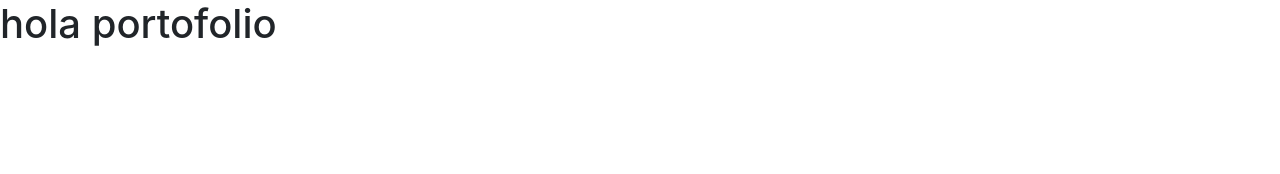
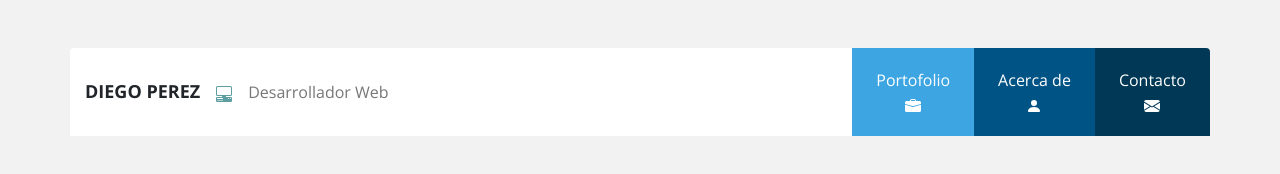
Before and after one commit to diegojperez90/Portafolio_bootstrap5, a plain HTML site: page index.html in a window 1280 px wide. Drawn offline with nearby package versions, Linux system fonts and the light colour scheme; a web font is replaced by a local one.

Commit message:
realizando header

```diff
--- /dev/null
+++ b/estilos.css
@@ -0,0 +1,35 @@
+body {
+    background: #f2f2f2;
+    font-family: 'Open Sans', sans-serif;
+}
+
+header .nav {
+    min-height: 88px;
+    overflow: hidden;
+    background: white;
+}
+
+header .logo h2 {
+    font-weight: bold;
+    font-size: 18px;
+}
+
+header .logo p {
+    font-size: 16px;
+}
+
+header .logo .icono {
+    color:cadetblue;
+}
+
+header .logo p {
+    color: #777777;
+}
+
+header .menu .c1 { background: #3da5e2; }
+header .menu .c2 { background: #005385; }
+header .menu .c3 { background: #003855; }
+
+header .menu .c1:hover { background: #1ba0ef; }
+header .menu .c2:hover { background: #00426a; }
+header .menu .c3:hover { background: #002d44; }
--- a/index.html
+++ b/index.html
@@ -4,14 +4,67 @@
     <meta charset="UTF-8">
     <meta http-equiv="X-UA-Compatible" content="IE=edge">
     <meta name="viewport" content="width=device-width, initial-scale=1.0">
+    <link rel="preconnect" href="https://fonts.googleapis.com">
+    <link rel="preconnect" href="https://fonts.gstatic.com" crossorigin>
+    <link href="https://fonts.googleapis.com/css2?family=Bakbak+One&family=Open+Sans:wght@300;400;600;700&display=swap" rel="stylesheet">
     <link rel="stylesheet" href="https://cdn.jsdelivr.net/npm/bootstrap@4.6.1/dist/css/bootstrap.min.css" integrity="sha384-zCbKRCUGaJDkqS1kPbPd7TveP5iyJE0EjAuZQTgFLD2ylzuqKfdKlfG/eSrtxUkn" crossorigin="anonymous">
-    <title>Porfolio</title>
+    <link rel="stylesheet" href="estilos.css">
+    <title>Porfolio de Diego Pérez</title>
 </head>
 <body>
-    <h1>hola portofolio</h1>
+    <header class="container my-5">
+        <div class="nav row g-0 justify-content-between rounded-top">
+            <div class="logo col-auto d-flex align-items-center ps-4">
+                <h2 class="text-uppercase m-0">Diego Perez</h2>
+                <div class="icono mx-3">
+                    <svg xmlns="http://www.w3.org/2000/svg" width="16" height="16" fill="currentColor" class="bi bi-pc-display-horizontal" viewBox="0 0 16 16">
+                        <path d="M1.5 0A1.5 1.5 0 0 0 0 1.5v7A1.5 1.5 0 0 0 1.5 10H6v1H1a1 1 0 0 0-1 1v3a1 1 0 0 0 1 1h14a1 1 0 0 0 1-1v-3a1 1 0 0 0-1-1h-5v-1h4.5A1.5 1.5 0 0 0 16 8.5v-7A1.5 1.5 0 0 0 14.5 0h-13Zm0 1h13a.5.5 0 0 1 .5.5v7a.5.5 0 0 1-.5.5h-13a.5.5 0 0 1-.5-.5v-7a.5.5 0 0 1 .5-.5ZM12 12.5a.5.5 0 1 1 1 0 .5.5 0 0 1-1 0Zm2 0a.5.5 0 1 1 1 0 .5.5 0 0 1-1 0ZM1.5 12h5a.5.5 0 0 1 0 1h-5a.5.5 0 0 1 0-1ZM1 14.25a.25.25 0 0 1 .25-.25h5.5a.25.25 0 1 1 0 .5h-5.5a.25.25 0 0 1-.25-.25Z"/>
+                    </svg>
+                </div>
+                <p class="mb-0">Desarrollador Web</p>
+            </div>
+            <nav class="menu col-auto d-flex align-items-strech p-0">
+                <a href="#" class="c1 px-4 d-flex align-items-center text-center text-white text-decoration-none">
+                    <div class="w-100">
+                        <span>Portofolio</span>
+                        <div class="icono">
+                            <svg xmlns="http://www.w3.org/2000/svg" width="16" height="16" fill="currentColor" class="bi bi-briefcase-fill" viewBox="0 0 16 16">
+                                <path d="M6.5 1A1.5 1.5 0 0 0 5 2.5V3H1.5A1.5 1.5 0 0 0 0 4.5v1.384l7.614 2.03a1.5 1.5 0 0 0 .772 0L16 5.884V4.5A1.5 1.5 0 0 0 14.5 3H11v-.5A1.5 1.5 0 0 0 9.5 1h-3zm0 1h3a.5.5 0 0 1 .5.5V3H6v-.5a.5.5 0 0 1 .5-.5z"/>
+                                <path d="M0 12.5A1.5 1.5 0 0 0 1.5 14h13a1.5 1.5 0 0 0 1.5-1.5V6.85L8.129 8.947a.5.5 0 0 1-.258 0L0 6.85v5.65z"/>
+                            </svg>
+                        </div>
+                    </div>
+                </a>
+                <a href="#" class="c2 px-4 d-flex align-items-center text-center text-white text-decoration-none">
+                    <div class="w-100">
+                        <span>Acerca de</span>
+                        <div class="icono">
+                            <svg xmlns="http://www.w3.org/2000/svg" width="16" height="16" fill="currentColor" class="bi bi-person-fill" viewBox="0 0 16 16">
+                                <path d="M3 14s-1 0-1-1 1-4 6-4 6 3 6 4-1 1-1 1H3zm5-6a3 3 0 1 0 0-6 3 3 0 0 0 0 6z"/>
+                            </svg>
+                        </div>
+                    </div>
+                </a>
+                <a href="#" class="c3 px-4 d-flex align-items-center text-center text-white text-decoration-none">
+                    <div class="w-100">
+                        <span>Contacto</span>
+                        <div class="icono">
+                            <svg xmlns="http://www.w3.org/2000/svg" width="16" height="16" fill="currentColor" class="bi bi-envelope-fill" viewBox="0 0 16 16">
+                                <path d="M.05 3.555A2 2 0 0 1 2 2h12a2 2 0 0 1 1.95 1.555L8 8.414.05 3.555ZM0 4.697v7.104l5.803-3.558L0 4.697ZM6.761 8.83l-6.57 4.027A2 2 0 0 0 2 14h12a2 2 0 0 0 1.808-1.144l-6.57-4.027L8 9.586l-1.239-.757Zm3.436-.586L16 11.801V4.697l-5.803 3.546Z"/>
+                            </svg>
+                        </div>
+                    </div>
+
+                </a>
+            </nav>
+        </div>
+    </header>
+
 
     <script src="https://cdn.jsdelivr.net/npm/jquery@3.5.1/dist/jquery.slim.min.js" integrity="sha384-DfXdz2htPH0lsSSs5nCTpuj/zy4C+OGpamoFVy38MVBnE+IbbVYUew+OrCXaRkfj" crossorigin="anonymous"></script>
     <script src="https://cdn.jsdelivr.net/npm/popper.js@1.16.1/dist/umd/popper.min.js" integrity="sha384-9/reFTGAW83EW2RDu2S0VKaIzap3H66lZH81PoYlFhbGU+6BZp6G7niu735Sk7lN" crossorigin="anonymous"></script>
     <script src="https://cdn.jsdelivr.net/npm/bootstrap@4.6.1/dist/js/bootstrap.min.js" integrity="sha384-VHvPCCyXqtD5DqJeNxl2dtTyhF78xXNXdkwX1CZeRusQfRKp+tA7hAShOK/B/fQ2" crossorigin="anonymous"></script>
+
+    <script src="apps.js"></script>
 </body>
 </html>
```
Also changed, not shown: apps.js (added).
